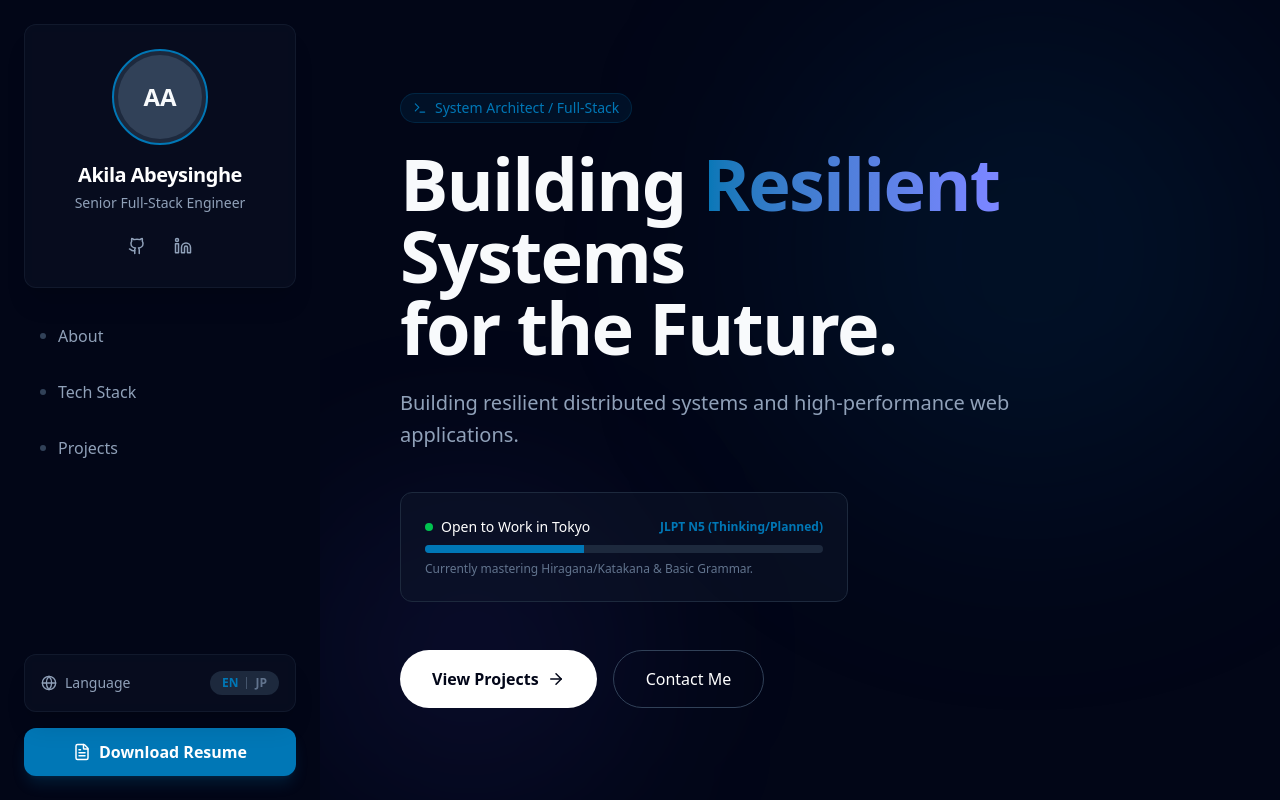
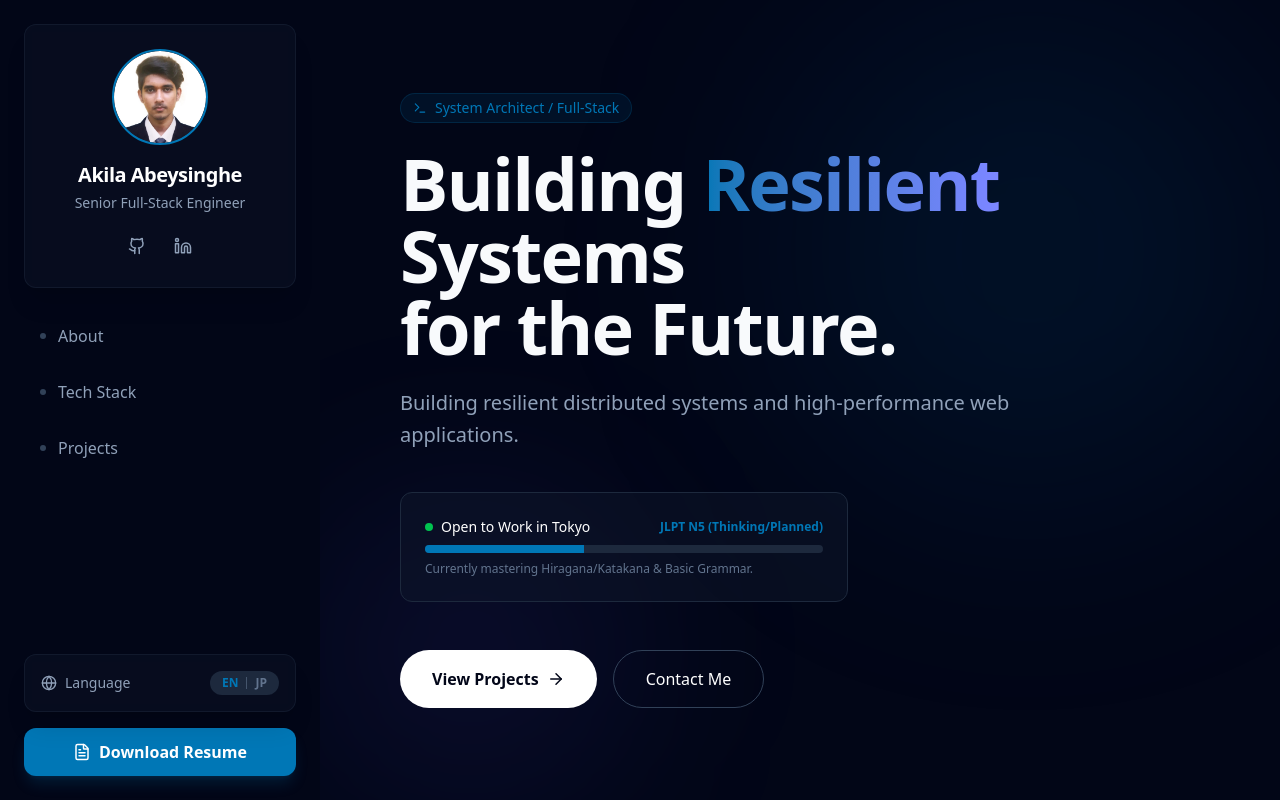
Before and after one commit to bhanu2191/my-portfolio, a Next.js app: page / in a window 1280 px wide. Shown: the top 800 px of the page. Built offline with nearby package versions, Linux system fonts and the light colour scheme.

Commit message:
Profile update

```diff
--- a/src/components/layout/Sidebar.tsx
+++ b/src/components/layout/Sidebar.tsx
@@ -5,6 +5,7 @@ import { useLanguage } from "@/components/providers/LanguageProvider";
 import { Github, Linkedin, Mail, FileText, Globe } from "lucide-react";
 import { cn } from "@/lib/utils";
 import { GlassCard } from "@/components/ui/GlassCard";
+import Image from "next/image";
 import Link from "next/link";
 
 export function Sidebar() {
@@ -23,9 +24,13 @@ export function Sidebar() {
                 {/* Profile Card */}
                 <GlassCard className="flex flex-row lg:flex-col items-center text-center gap-4 relative overflow-hidden group p-4 lg:p-6">
                     <div className="absolute inset-0 bg-gradient-to-br from-tokyo-blue/10 to-transparent opacity-0 group-hover:opacity-100 transition-opacity duration-500" />
-                    <div className="relative z-10 w-16 h-16 lg:w-24 lg:h-24 rounded-full bg-slate-800 border-2 border-tokyo-blue p-1 shrink-0">
-                        {/* Placeholder for Profile Image */}
-                        <div className="w-full h-full rounded-full bg-slate-700 flex items-center justify-center text-xl lg:text-2xl font-bold">AA</div>
+                    <div className="relative z-10 w-16 h-16 lg:w-24 lg:h-24 rounded-full bg-slate-800 border-2 border-tokyo-blue p-1 shrink-0 overflow-hidden">
+                        <Image
+                            src="/images/profile.webp"
+                            alt="Akila Abeysinghe"
+                            fill
+                            className="object-cover rounded-full"
+                        />
                     </div>
                     <div className="relative z-10 text-left lg:text-center">
                         <h1 className="text-lg lg:text-xl font-bold text-white tracking-tight">Akila Abeysinghe</h1>
```
Also changed, not shown: public/images/profile.webp (added), 1 other file (tests, documents, lock files or other folders).
